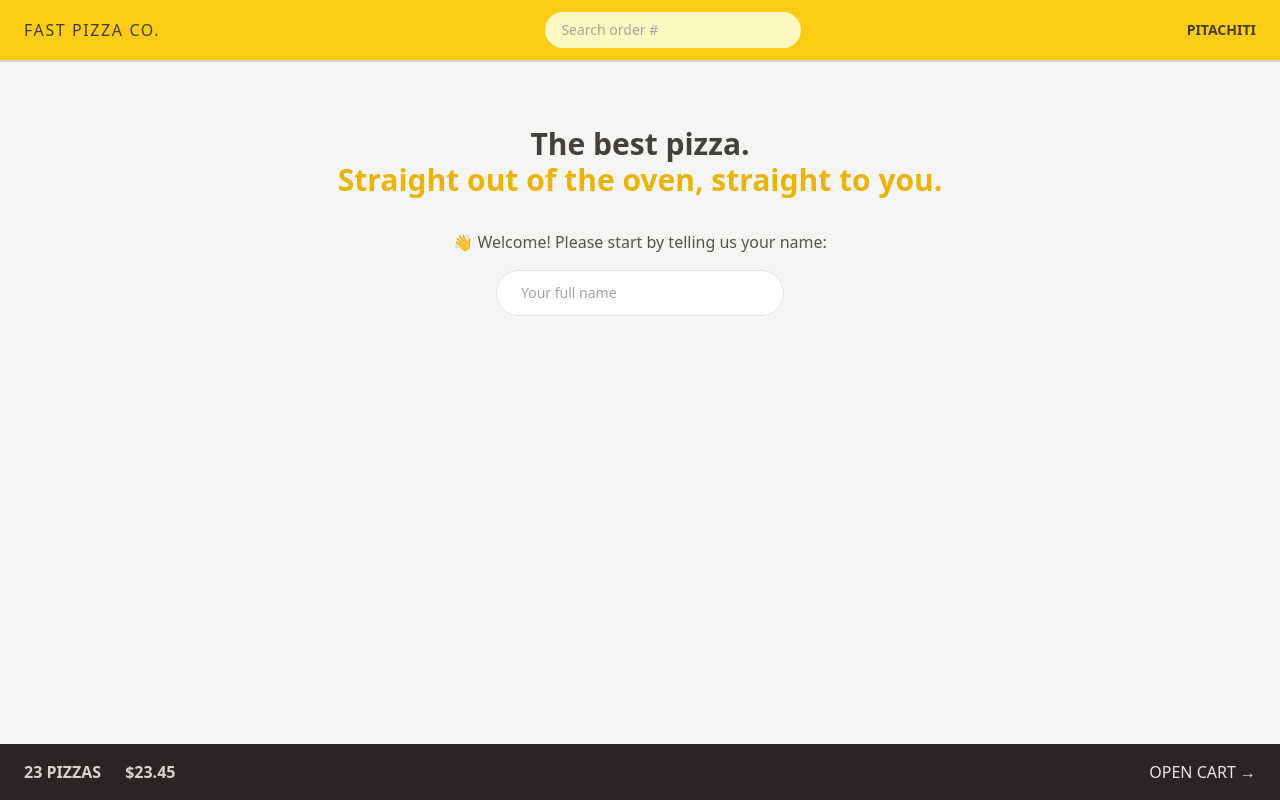
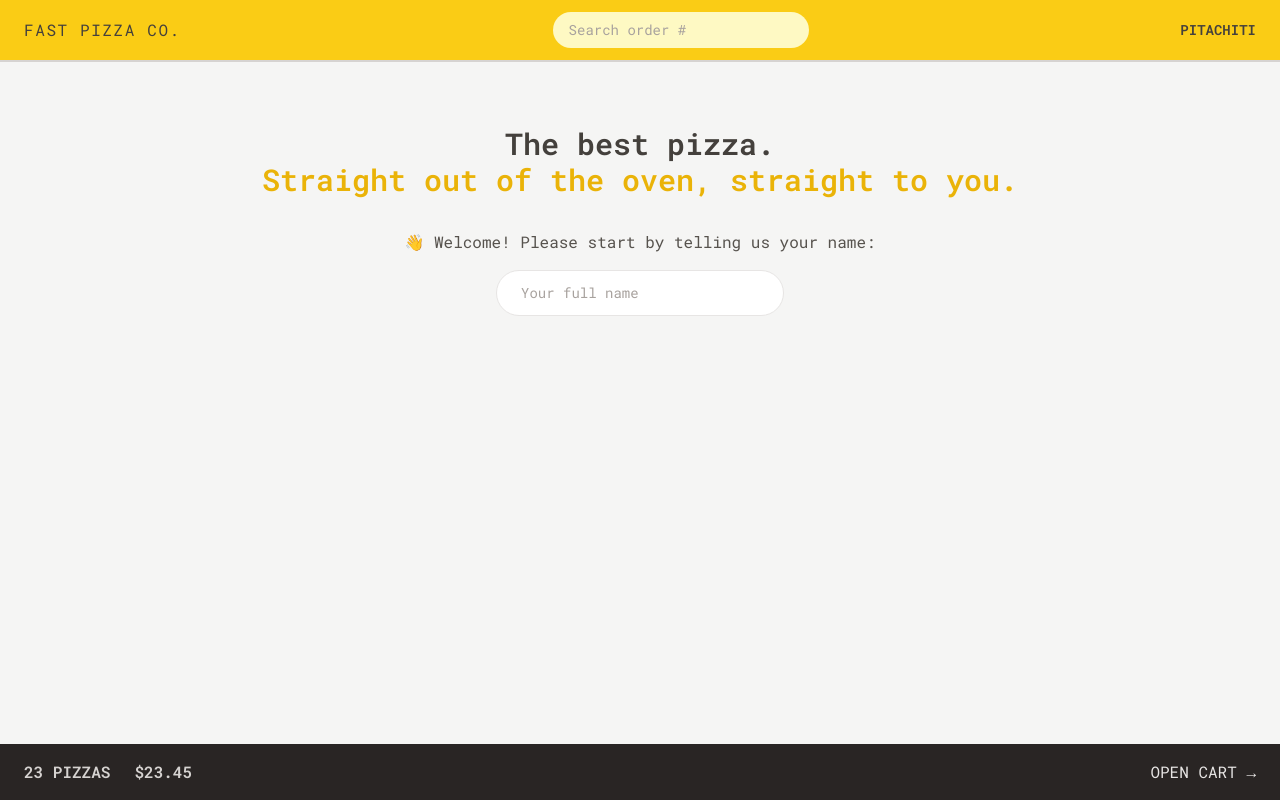
Before and after one commit to FatPat117/Pizza-Co, a React (Vite) app: page / in a window 1280 px wide. Built offline with nearby package versions, Linux system fonts and the light colour scheme.

Commit message:
Configuring Tailwind: Custom Font Family

```diff
--- a/index.html
+++ b/index.html
@@ -4,6 +4,14 @@
     <meta charset="UTF-8" />
     <link rel="icon" type="image/svg+xml" href="/vite.svg" />
     <meta name="viewport" content="width=device-width, initial-scale=1.0" />
+
+    <!-- Font -->
+    <link rel="preconnect" href="https://fonts.googleapis.com" />
+    <link rel="preconnect" href="https://fonts.gstatic.com" crossorigin />
+    <link
+      href="https://fonts.googleapis.com/css2?family=Roboto+Mono:ital,wght@0,100..700;1,100..700&display=swap"
+      rel="stylesheet"
+    />
     <title>Vite + React</title>
   </head>
   <body class="bg-stone-100 text-stone-700">
--- a/tailwind.config.js
+++ b/tailwind.config.js
@@ -1,8 +1,20 @@
 /** @type {import('tailwindcss').Config} */
+// eslint-disable-next-line
 export default {
   content: ['./index.html', './src/**/*.{js,ts,jsx,tsx}'],
   theme: {
-    extend: {},
+    fontFamily: {
+      sans: 'Roboto Mono, monospace',
+    },
+
+    extend: {
+      colors: {
+        pizza: '#123456',
+      },
+      height: {
+        screen: '100dvh',
+      },
+    },
   },
   plugins: [],
 };
```
